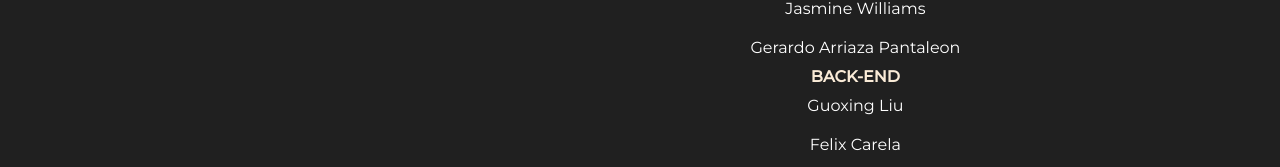
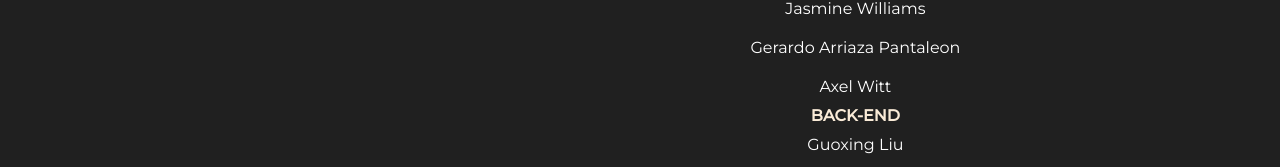
Before and after one commit to felix-carela/FurniTech-frontend, a React (Create React App) app: page / in a window 1280 px wide. Shown: the part 453-620 px from the top of the page. Built offline with nearby package versions, Linux system fonts and the light colour scheme; no server answers.

Commit message:
Adds Axel name to footer

```diff
--- a/src/components/Footer.tsx
+++ b/src/components/Footer.tsx
@@ -9,6 +9,7 @@ function Footer() {
           <h4 className='footer-teams'>Front-End</h4>
           <a className='footer-names' href="https://www.linkedin.com/in/devops-jasmine/">Jasmine Williams</a>
           <a className='footer-names' href="https://www.linkedin.com/in/gerardo-arriaza-pantaleon1/">Gerardo Arriaza Pantaleon</a>
+          <a className='footer-names' href="https://www.linkedin.com/in/axel-witt-021b85200/">Axel Witt</a>
           <h4 className='footer-teams'>Back-End</h4>
           <a className='footer-names' href="https://www.linkedin.com/in/guoxing-liu-912259226/">Guoxing Liu</a>
           <a className='footer-names' href="https://www.linkedin.com/in/felix-carela/">Felix Carela</a>
```
